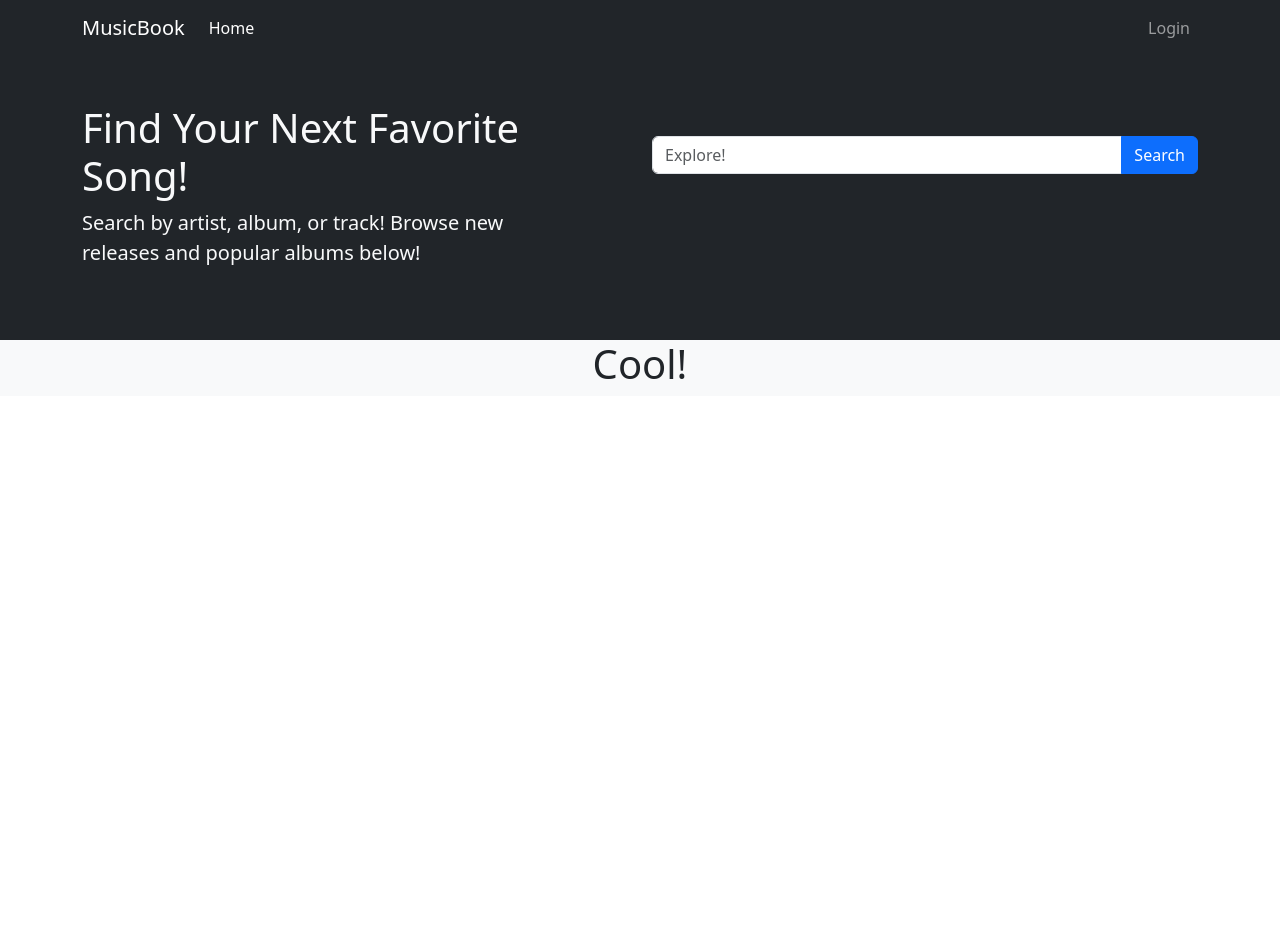
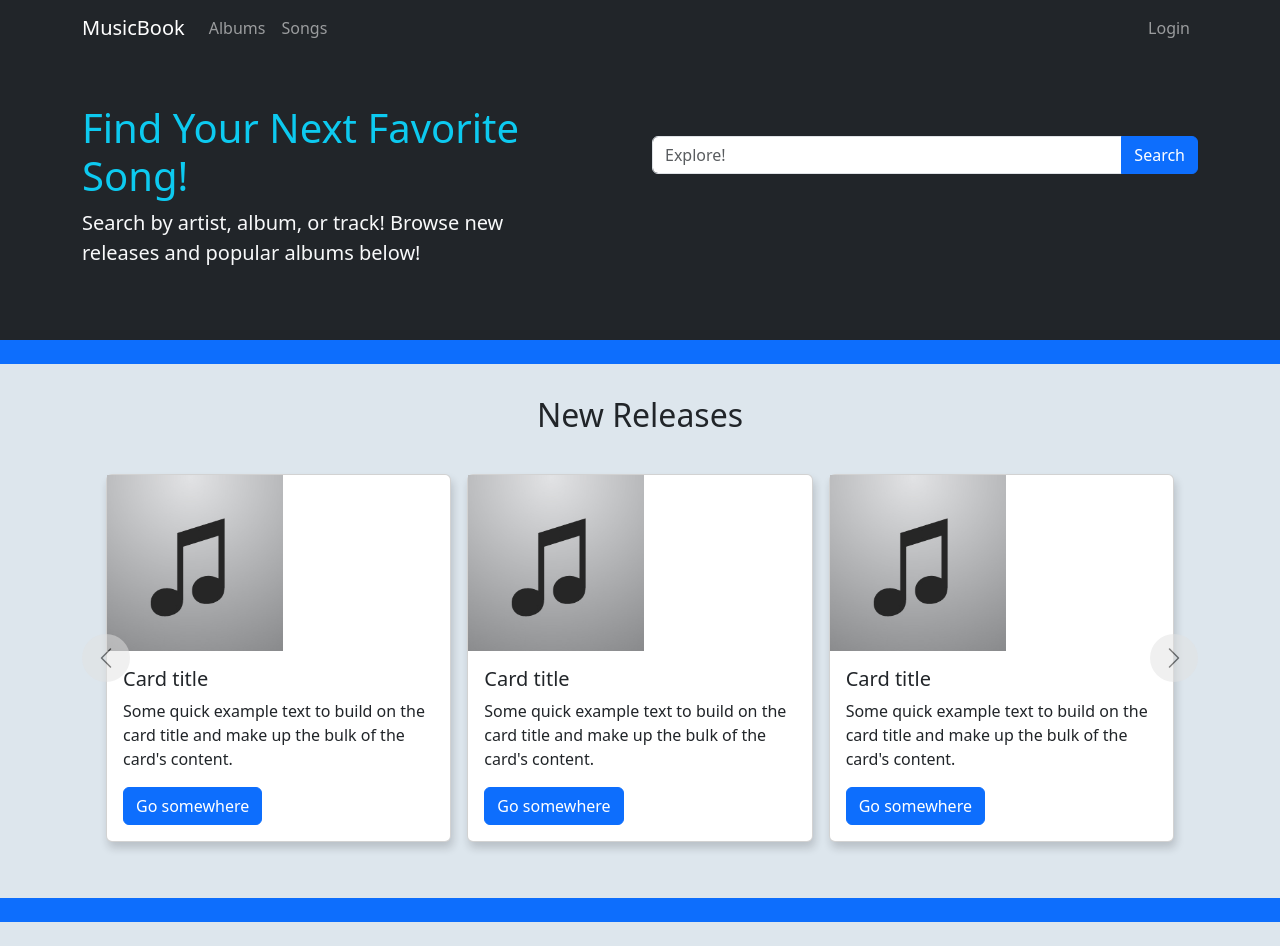
Before and after one commit to Weetabicx/django_project, a Django app: template musicbox/templates/user/index.html in a window 1280 px wide. Before the commit the page ends 379 px from the top, so only its background shows below. Run offline with Django 3.2, Linux system fonts and the light colour scheme; the template is opened without the code that fills it, so the values that code supplies are empty.

Commit message:
Improved index CSS and HTML

```diff
--- a/musicbox/musicbox/settings.py
+++ b/musicbox/musicbox/settings.py
@@ -75,6 +75,7 @@ TEMPLATES = [
                 'django.template.context_processors.request',
                 'django.contrib.auth.context_processors.auth',
                 'django.contrib.messages.context_processors.messages',
+                'django.template.context_processors.media',
             ],
         },
     },
--- a/musicbox/templates/album/albums_list.html
+++ b/musicbox/templates/album/albums_list.html
@@ -1,10 +1,14 @@
 {% extends 'base.html' %}
 {% load static %}
+
 {% block title %}Albums List{% endblock %}
+
 {% block styles %}
       <link rel="stylesheet" href="{% static 'albums_list.css' %}">
 {% endblock %}
+
 {% block content %}
+
   <h2>Albums List</h2>
   <div class="albums-list">
     {% for album in albums %}
--- a/musicbox/templates/base.html
+++ b/musicbox/templates/base.html
@@ -15,25 +15,31 @@
 		.opacity-90 {
 			opacity: 0.9;
 		}
+		.custom-background {
+			background-color: #DDE6ED;
+		}
 	</style>
     {% endblock %}
 
 </head>
 
-<body>
+<body class="custom-background">
 
 	<header>
 		{% block nav %}
 		<nav class="navbar navbar-expand-lg bg-dark navbar-dark">
 			<div class="container">
-				<span class="navbar-brand mb-0 h1">MusicBook</span>
+				<a class="navbar-brand" href="{% url 'user:index' %}">MusicBook</a>
 
 				<button class="navbar-toggler" type="button" data-bs-toggle="collapse" data-bs-target="navbarSupportedContent"><span class="navbar-toggler-icon"></span></button>
 
 				<div class="collapse navbar-collapse" id="navbarSupportedContent">
 					<ul class="navbar-nav me-auto mb-2 mb-lg-0">
 						<li class="nav-item">
-							<a class="nav-link active" href="{% url 'user:index' %}">Home</a>
+							<a class="nav-link" href="{% url 'album:list' %}">Albums</a>
+						</li>
+						<li class="nav-item">
+							<a class="nav-link" href="{% url 'song:list' %}">Songs</a>
 						</li>
 					</ul>
 					<ul class="navbar-nav justify-content-end">
--- a/musicbox/templates/song/song_list.html
+++ b/musicbox/templates/song/song_list.html
@@ -14,7 +14,6 @@
 
 {% block content %}
 
-<main>
     <h1>Uploaded Songs</h1>
     <div class="songs-list">
         {% for song in songs %}
@@ -51,5 +50,5 @@
             <a href="{% url 'user:index' %}" class="button" style="text-decoration: none; color: black;">return</a>
         </div>
     </div>
-</main>
+
 {% endblock %}
--- a/musicbox/templates/user/index.html
+++ b/musicbox/templates/user/index.html
@@ -1,4 +1,5 @@
 {% extends 'base.html' %}
+{% load static %}
 
 {% block styles %}
 {{ block.super }}
@@ -21,7 +22,50 @@
 	.content-wrapper {
 		max-width: 87%;
 	}
-
+	@media screen and (min-width: 568px) {
+		.carousel-inner .carousel-item.active,
+		.carousel-inner .carousel-item-next,
+		.carousel-inner .carousel-item-prev {
+			display: flex;
+		}
+		.card {
+			margin: 0 .5em;
+		}
+		.image-wrapper {
+			height: 22vh;
+		}
+	}
+	.image-wrapper img{
+		max-height: 100%;
+		max-width: 100%;
+	}
+	@media screen and (max-width: 567px) {
+		.card:not(:first-child) {
+			display: none;
+		}
+	}
+	.card {
+		box-shadow: 2px 6px 8px 0 rgba(22, 22, 26, 0.18);
+		transition: transform 0.3s ease-in-out;
+	}
+	.card:hover {
+		transform: scale(1.05);
+	}
+	.carousel-inner {
+		padding: 1em;
+	}
+	.carousel-control-prev,.carousel-control-next {
+		background-color: #e1e1e1;
+		width: 6vh;
+		height: 6vh;
+		border-radius: 50%;
+		top: 50%;
+		transform: translateY(-50%);
+	}
+	.carousel-control-prev span,.carousel-control-next span {
+		width: 1.5rem;
+		height: 1.5rem;
+	}
 </style>
 {% endblock %}
 
@@ -32,7 +76,7 @@
 		<div class="row d-sm-flex">
 			<div class="col">
 				<div class="content-wrapper">
-					<h1>Find Your Next Favorite Song!</h1>
+					<h1 class="text-info">Find Your Next Favorite Song!</h1>
 					<p class="lead mb-4">Search by artist, album, or track! Browse new releases and popular albums below!</p>
 				</div>
 			</div>
@@ -46,16 +90,130 @@
 	</div>
 </section>
 
-<section class="bg-light text-dark text-center">
-	<div class="container">
-		<div class="row">
-			<div class="col">
-				<card>
-					<h1>Cool!</h1>
-				</card>
+<section class="bg-primary">
+	<br>
+</section>
+
+<section class="text-dark">
+	<div class="container py-3">
+
+		<h2 class="text-center py-3">New Releases</h2>
+
+		<div id="releaseCarousel" class="carousel slide carousel-dark">
+			<div class="carousel-inner w-100">
+				<div class="carousel-item active">
+					<div class="card">
+						<div class="image-wrapper">
+							<img src="{{ MEDIA_URL }}default/album.jpg" alt="...">
+						</div>
+						<div class="card-body">
+							<h5 class="card-title">Card title</h5>
+							<p class="card-text">Some quick example text to build on the card title and make up the bulk of the card's content.</p>
+							<a href="#" class="btn btn-primary">Go somewhere</a>
+						</div>
+					</div>
+					<div class="card">
+						<div class="image-wrapper">
+							<img src="{{ MEDIA_URL }}default/album.jpg" alt="...">
+						</div>
+						<div class="card-body">
+							<h5 class="card-title">Card title</h5>
+							<p class="card-text">Some quick example text to build on the card title and make up the bulk of the card's content.</p>
+							<a href="#" class="btn btn-primary">Go somewhere</a>
+						</div>
+					</div>
+					<div class="card">
+						<div class="image-wrapper">
+							<img src="{{ MEDIA_URL }}default/album.jpg" alt="...">
+						</div>
+						<div class="card-body">
+							<h5 class="card-title">Card title</h5>
+							<p class="card-text">Some quick example text to build on the card title and make up the bulk of the card's content.</p>
+							<a href="#" class="btn btn-primary">Go somewhere</a>
+						</div>
+					</div>
+				</div>
+				<div class="carousel-item">
+					<div class="card">
+						<div class="image-wrapper">
+							<img src="{{ MEDIA_URL }}default/album.jpg" alt="...">
+						</div>
+						<div class="card-body">
+							<h5 class="card-title">Card title</h5>
+							<p class="card-text">Some quick example text to build on the card title and make up the bulk of the card's content.</p>
+							<a href="#" class="btn btn-primary">Go somewhere</a>
+						</div>
+					</div>
+					<div class="card">
+						<div class="image-wrapper">
+							<img src="{{ MEDIA_URL }}default/album.jpg" alt="...">
+						</div>
+						<div class="card-body">
+							<h5 class="card-title">Card title</h5>
+							<p class="card-text">Some quick example text to build on the card title and make up the bulk of the card's content.</p>
+							<a href="#" class="btn btn-primary">Go somewhere</a>
+						</div>
+					</div>
+					<div class="card">
+						<div class="image-wrapper">
+							<img src="{{ MEDIA_URL }}default/album.jpg" alt="...">
+						</div>
+						<div class="card-body">
+							<h5 class="card-title">Card title</h5>
+							<p class="card-text">Some quick example text to build on the card title and make up the bulk of the card's content.</p>
+							<a href="#" class="btn btn-primary">Go somewhere</a>
+						</div>
+					</div>
+				</div>
+				<div class="carousel-item">
+					<div class="card">
+						<div class="image-wrapper">
+							<img src="{{ MEDIA_URL }}default/album.jpg" alt="...">
+						</div>
+						<div class="card-body">
+							<h5 class="card-title">Card title</h5>
+							<p class="card-text">Some quick example text to build on the card title and make up the bulk of the card's content.</p>
+							<a href="#" class="btn btn-primary">Go somewhere</a>
+						</div>
+					</div>
+					<div class="card">
+						<div class="image-wrapper">
+							<img src="{{ MEDIA_URL }}default/album.jpg" alt="...">
+						</div>
+						<div class="card-body">
+							<h5 class="card-title">Card title</h5>
+							<p class="card-text">Some quick example text to build on the card title and make up the bulk of the card's content.</p>
+							<a href="#" class="btn btn-primary">Go somewhere</a>
+						</div>
+					</div>
+					<div class="card">
+						<div class="image-wrapper">
+							<img src="{{ MEDIA_URL }}default/album.jpg" alt="...">
+						</div>
+						<div class="card-body">
+							<h5 class="card-title">Card title</h5>
+							<p class="card-text">Some quick example text to build on the card title and make up the bulk of the card's content.</p>
+							<a href="#" class="btn btn-primary">Go somewhere</a>
+						</div>
+					</div>
+				</div>
 			</div>
+
+			<button class="carousel-control-prev" type="button" data-bs-target="#releaseCarousel" data-bs-slide="prev">
+				<span class="carousel-control-prev-icon" aria-hidden="true"></span>
+				<span class="visually-hidden">Previous</span>
+			</button>
+			<button class="carousel-control-next" type="button" data-bs-target="#releaseCarousel" data-bs-slide="next">
+				<span class="carousel-control-next-icon" aria-hidden="true"></span>
+				<span class="visually-hidden">Next</span>
+			</button>
+
 		</div>
 	</div>
 </section>
 
+<section class="bg-primary my-4">
+	<br>
+</section>
+
 {% endblock %}
```
